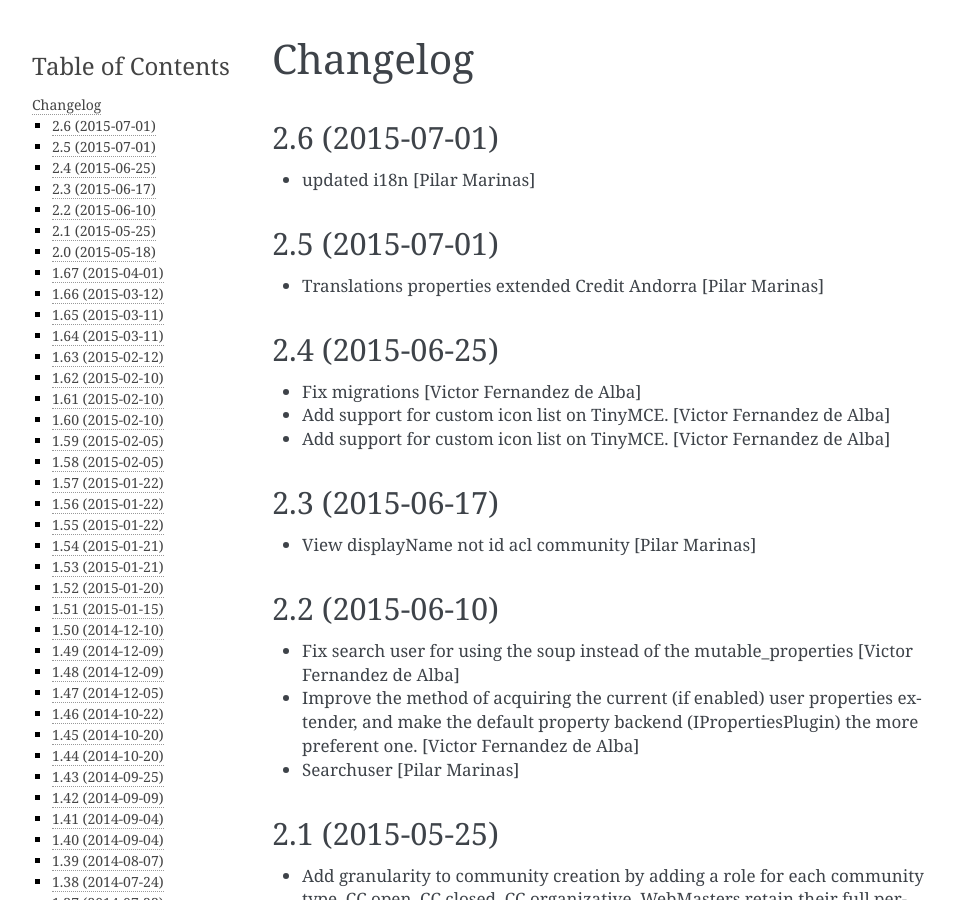
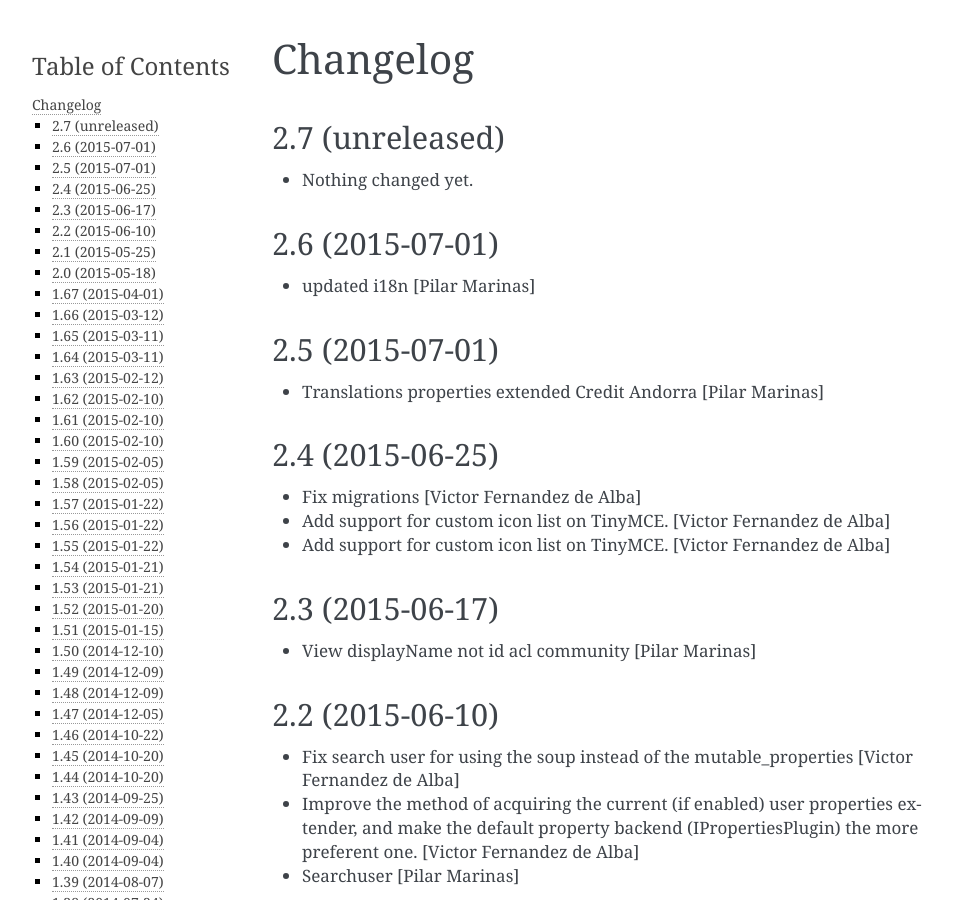
Before and after one commit to UPCnet/ulearn.core, a Sphinx documentation site: the page built from docs/HISTORY.rst, in a window 1280 px wide and 900 px high. Shown: the whole window, without its empty margins (148-1103 px from the left). Built offline with Sphinx 7.4.7, drawn with Linux system fonts in a browser that asks for light colours; pages that are not in the unit, such as notebooks, are missing from menus.

Commit message:
Back to development: 2.7

```diff
--- a/docs/HISTORY.rst
+++ b/docs/HISTORY.rst
@@ -1,5 +1,11 @@
 Changelog
 =========
+
+2.7 (unreleased)
+----------------
+
+- Nothing changed yet.
+
 
 2.6 (2015-07-01)
 ----------------
--- a/setup.py
+++ b/setup.py
@@ -1,7 +1,7 @@
 from setuptools import setup, find_packages
 import os
 
-version = '2.6'
+version = '2.7.dev0'
 
 README = open('README.rst').read()
 HISTORY = open(os.path.join('docs', 'HISTORY.rst')).read()
```
